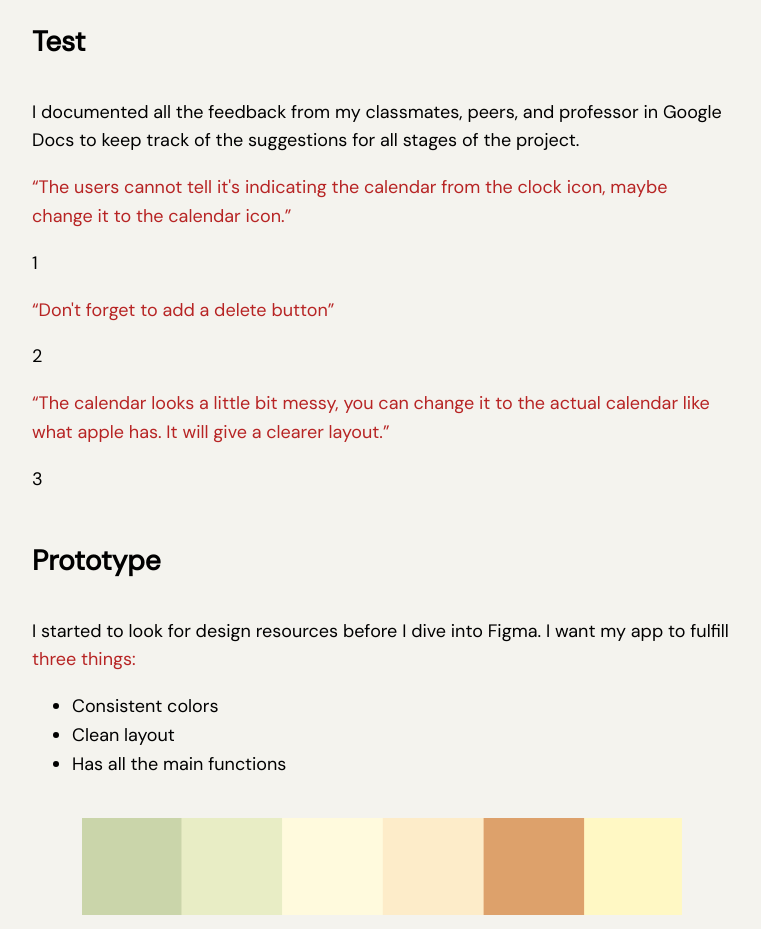
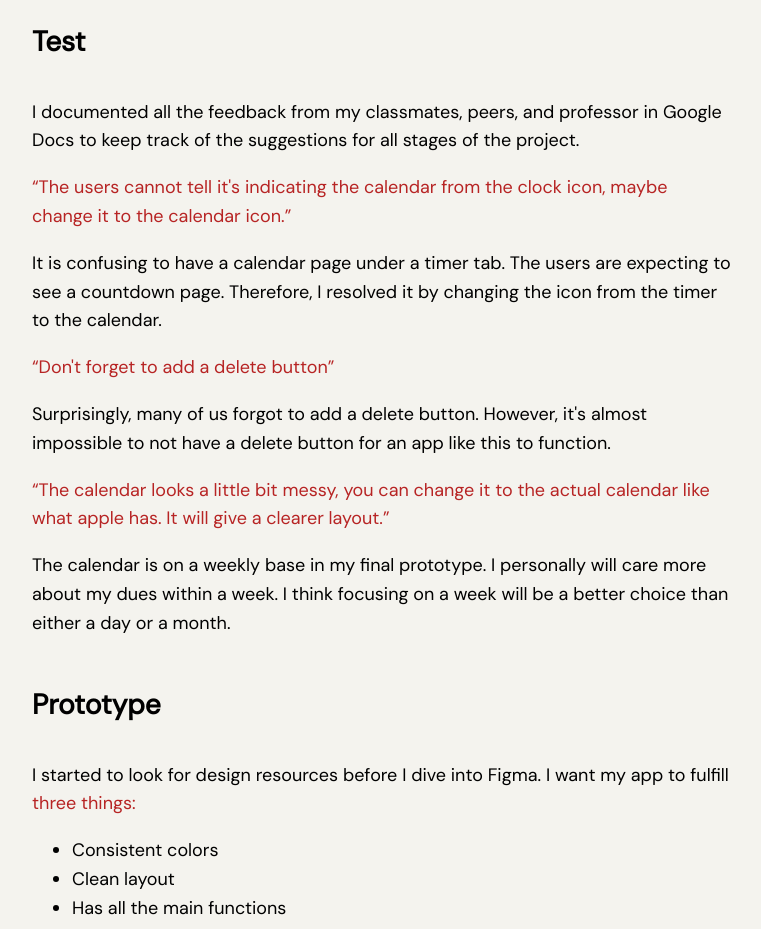
Before and after one commit to helloteeyah/helloteeyah.github.io, a plain HTML site: page case_study/index.html in a window 1280 px wide. Shown: the part 4351-5280 px from the top of the page, without its empty margins (258-1019 px from the left). Drawn offline with Linux system fonts and the light colour scheme.

Commit message:
new change case study.

```diff
--- a/case_study/index.html
+++ b/case_study/index.html
@@ -152,16 +152,17 @@
             <p style="color:B72424;">“The users cannot tell it's indicating the calendar from the clock icon, maybe change it to the calendar icon.”
             </p>
 
-            <p>1</p>
+            <p>It is confusing to have a calendar page under a timer tab. The users are expecting to see a countdown page. Therefore, I resolved it by changing the icon from the timer to the calendar.</p>
 
             <p style="color:B72424;">“Don't forget to add a delete button”</p>
 
-            <p>2</p>
+            <p>Surprisingly, many of us forgot to add a delete button. However, it's almost impossible to not have a delete button for an app like this to function. </p>
 
             <p style="color:B72424;">“The calendar looks a little bit messy, you can change it to the actual calendar like what apple has. It will give a clearer layout.”
             </p>
 
-            <p>3</p>
+            <p>The calendar is on a weekly base in my final prototype. I personally will care more about my dues within a week. I think focusing on a week will be a better choice than either a day or a month.
+            </p>
 
          </div>
 
@@ -237,13 +238,13 @@
             </div>
 
             <div class="prototype">
-            <h6>Calendar</h6>
+            <h6>Home</h6>
 
             <ul>
                 <li>You can add or delete tasks/courses through the plus/minus button on the right corner</li>
                 <li>When the checkbox is checked, the task fades out
                 </li>
-                <li>The task display includes task name, the priority, deadline, and a bar that visually tells you how much time you have left
+                <li>The task display includes the task name, the priority, the deadline, and a bar that visually tells you how much time you have left
                 </li>
 
             </ul>
```
Also changed, not shown: 1 other file.
